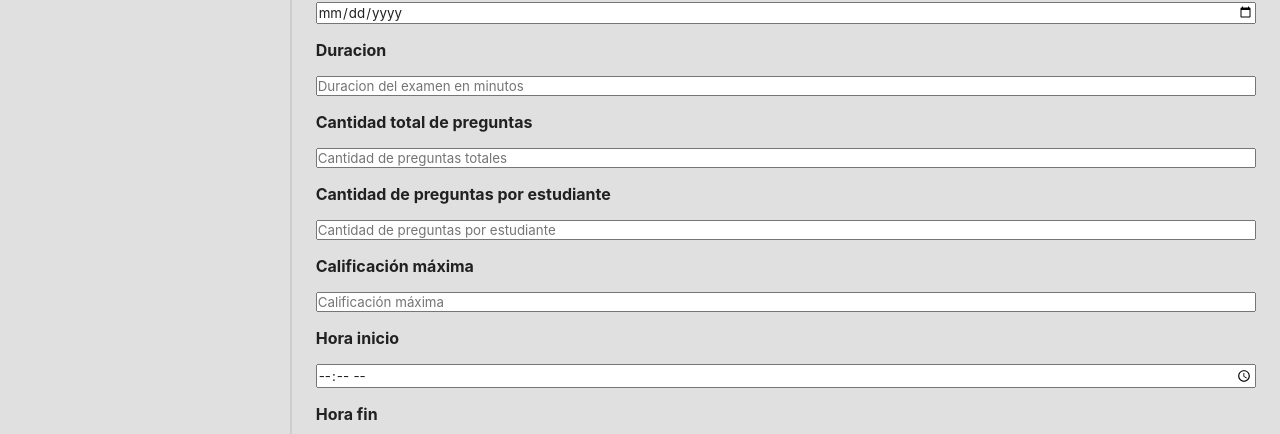
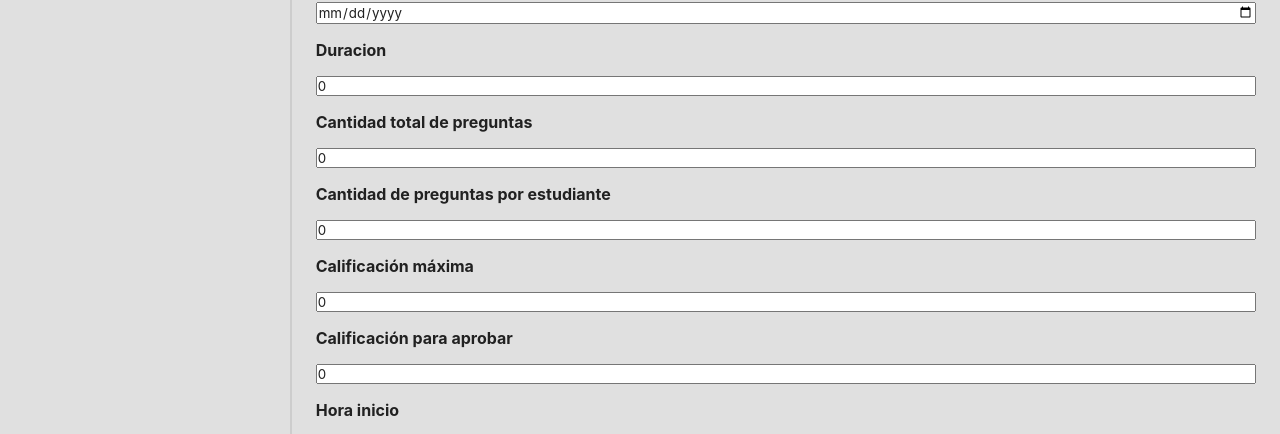
Before and after one commit to ReDAndFel/EduQuiz_Front, a React (Vite) app: page / in a window 1280 px wide. Shown: the part 177-611 px from the top of the page. Built offline with nearby package versions, Linux system fonts and the light colour scheme; no server answers.

Commit message:
Se agrego la nota para aprobar al formulario de examen y al dto se puso este atributo y el de estado en "Borrador" para que cuando se publique cambie a "Publicado"

```diff
--- a/src/components/ExamManagement/ExamManagement.jsx
+++ b/src/components/ExamManagement/ExamManagement.jsx
@@ -14,15 +14,17 @@ const ExamManagement = () => {
     const [formData, setFormData] = useState({
         titulo: "",
         fecha: "",
-        duracionExamen: "",
-        cantidadPreguntas: "",
-        cantidadPreguntasXEstudiante: "",
-        calificacion: "",
+        duracionExamen: 0,
+        cantidadPreguntas: 0,
+        cantidadPreguntasXEstudiante: 0,
+        calificacion: 0,
+        notaParaAprobar: 0,
         horaInicio: "",
         horaFin: "",
         idCurso: 0,
         idTema: 0,
-        preguntas:[]
+        estado:"Borrador",
+        preguntas: []
     });
 
     const handleInputChange = (e) => {
@@ -110,6 +112,15 @@ const ExamManagement = () => {
                     value={formData.calificacion}
                     onChange={handleInputChange}
                 />
+
+                <label>Calificación para aprobar</label>
+                <input
+                    type="number"
+                    name="notaParaAprobar"
+                    placeholder="Calificación mínima para aprobar"
+                    value={formData.notaParaAprobar}
+                    onChange={handleInputChange}
+                />
                 <label>Hora inicio</label>
                 <input
                     type="time"
```
